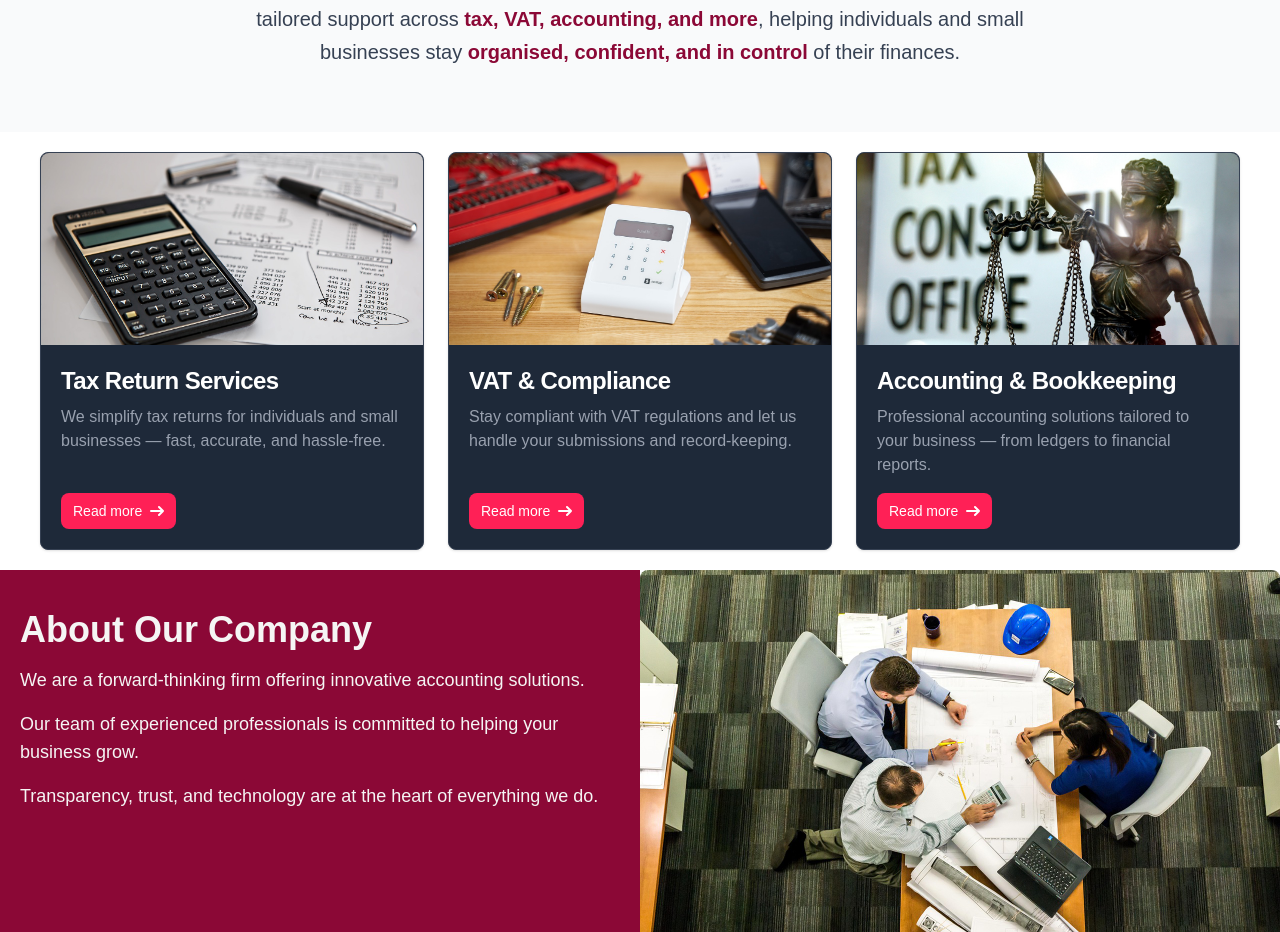
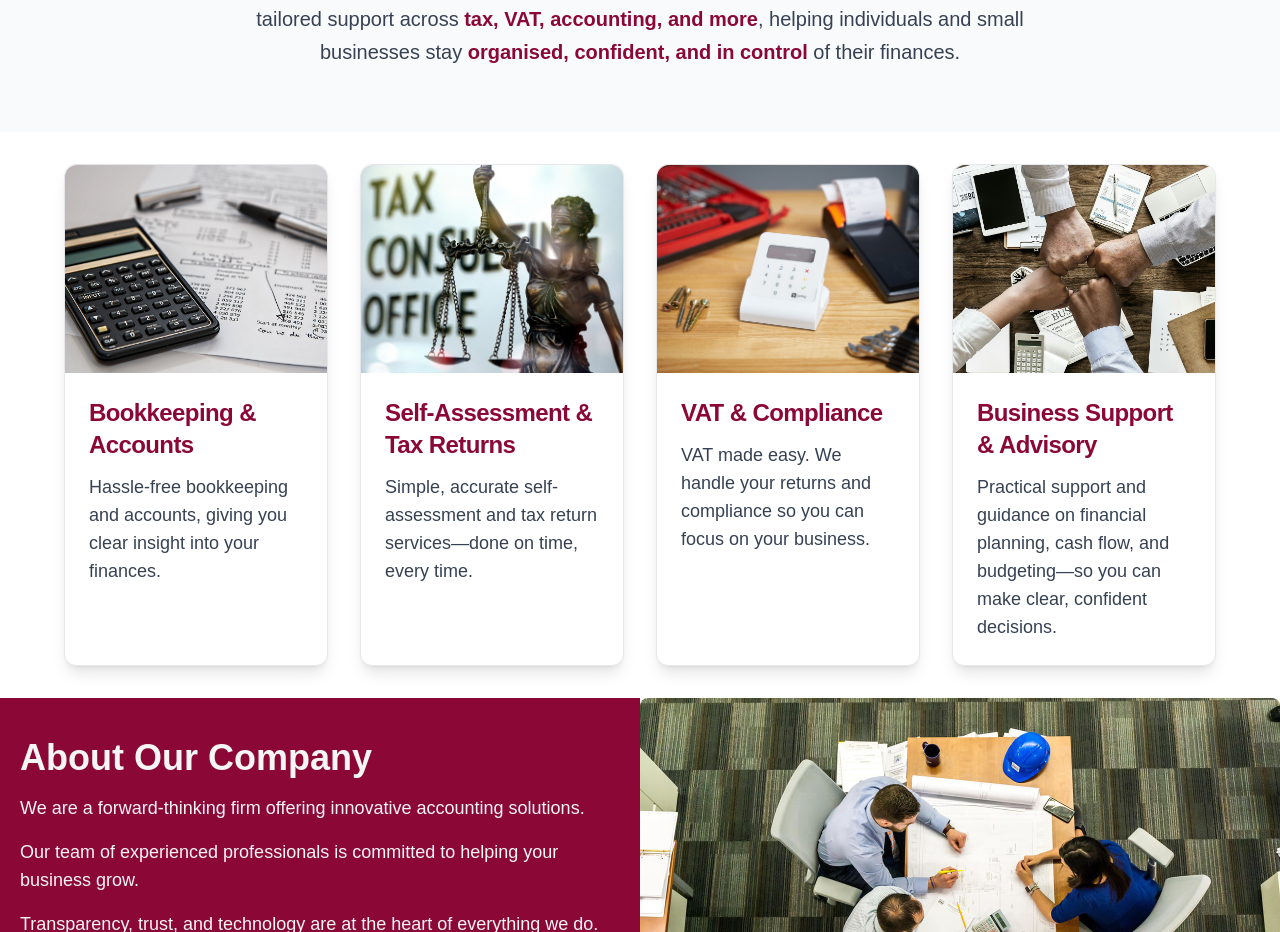
Before and after one commit to bnyari196/accountancy-app, a Next.js app: page / in a window 1280 px wide. Shown: the part 1042-1974 px from the top of the page. Built offline with nearby package versions, Linux system fonts and the light colour scheme.

Commit message:
Styling and content update for ServiceCarousel.tsx

```diff
--- a/app/components/ServicesCarousel.tsx
+++ b/app/components/ServicesCarousel.tsx
@@ -4,72 +4,59 @@ const ServicesCarousel = () => {
   const cards = [
     {
       src: "/calculator.jpg",
-      alt: "Tax",
-      title: "Tax Return Services",
-      description: "We simplify tax returns for individuals and small businesses — fast, accurate, and hassle-free.",
+      alt: "Bookkeeping",
+      title: "Bookkeeping & Accounts",
+      description: "Hassle-free bookkeeping and accounts, giving you clear insight into your finances.",
+    },
+    {
+      src: "/Tax.jpg",
+      alt: "Tax Returns",
+      title: "Self-Assessment & Tax Returns",
+      description: "Simple, accurate self-assessment and tax return services—done on time, every time.",
     },
     {
       src: "/VAT.jpg",
       alt: "VAT",
       title: "VAT & Compliance",
-      description: "Stay compliant with VAT regulations and let us handle your submissions and record-keeping.",
+      description: "VAT made easy. We handle your returns and compliance so you can focus on your business.",
     },
     {
-      src: "/Tax.jpg",
-      alt: "Accounting",
-      title: "Accounting & Bookkeeping",
-      description: "Professional accounting solutions tailored to your business — from ledgers to financial reports.",
+      src: "/business-advice.jpg", // You'll need to add this image to your public folder
+      alt: "Business Support",
+      title: "Business Support & Advisory",
+      description: "Practical support and guidance on financial planning, cash flow, and budgeting—so you can make clear, confident decisions.",
     },
   ];
 
   return (
-    <div className="flex flex-col md:flex-row gap-6 p-5 justify-center items-stretch">
+    <section className="py-8 px-4 bg-white">
+      <div className="container mx-auto max-w-6xl">
+        <div className="grid grid-cols-1 md:grid-cols-2 lg:grid-cols-4 gap-8 justify-center items-stretch">
           {cards.map((card, index) => (
             <div
               key={index}
-          className="flex flex-col w-full max-w-sm border rounded-lg shadow-sm bg-gray-800 border-gray-700"
+              className="flex flex-col w-full border rounded-xl shadow-lg bg-white border-gray-200 hover:shadow-xl transition-shadow duration-300"
             >
               <img
                 src={card.src}
                 alt={card.alt}
-            className="w-full h-48 object-cover rounded-t-lg"
+                className="w-full h-52 object-cover rounded-t-xl"
               />
-          <div className="flex flex-col justify-between flex-grow p-5">
+              <div className="flex flex-col justify-between flex-grow p-6">
                 <div className="flex-grow">
-              <h5 className="mb-2 text-2xl font-bold tracking-tight text-white">
+                  <h3 className="mb-3 text-2xl font-bold tracking-tight text-rose-900">
                     {card.title}
-              </h5>
-              <p className="text-gray-400">
+                  </h3>
+                  <p className="text-gray-700 text-lg">
                     {card.description}
                   </p>
-            </div>
-            <div className="mt-4">
-              <a
-                href="#"
-                className="inline-flex items-center px-3 py-2 text-sm font-medium text-white bg-rose-500 rounded-lg hover:bg-rose-900 focus:ring-4 focus:outline-none focus:ring-rose-400 dark:bg-rose-700 dark:hover:bg-rose-800 dark:focus:ring-rose-900"
-              >
-                Read more
-                <svg
-                  className="rtl:rotate-180 w-3.5 h-3.5 ms-2"
-                  aria-hidden="true"
-                  xmlns="http://www.w3.org/2000/svg"
-                  fill="none"
-                  viewBox="0 0 14 10"
-                >
-                  <path
-                    stroke="currentColor"
-                    strokeLinecap="round"
-                    strokeLinejoin="round"
-                    strokeWidth="2"
-                    d="M1 5h12m0 0L9 1m4 4L9 9"
-                  />
-                </svg>
-              </a>
                 </div>
               </div>
             </div>
           ))}
         </div>
+      </div>
+    </section>
   );
 };
 
```
Also changed, not shown: public/business-advice.jpg (added). Lines whose indentation alone changed are shown as unchanged.
